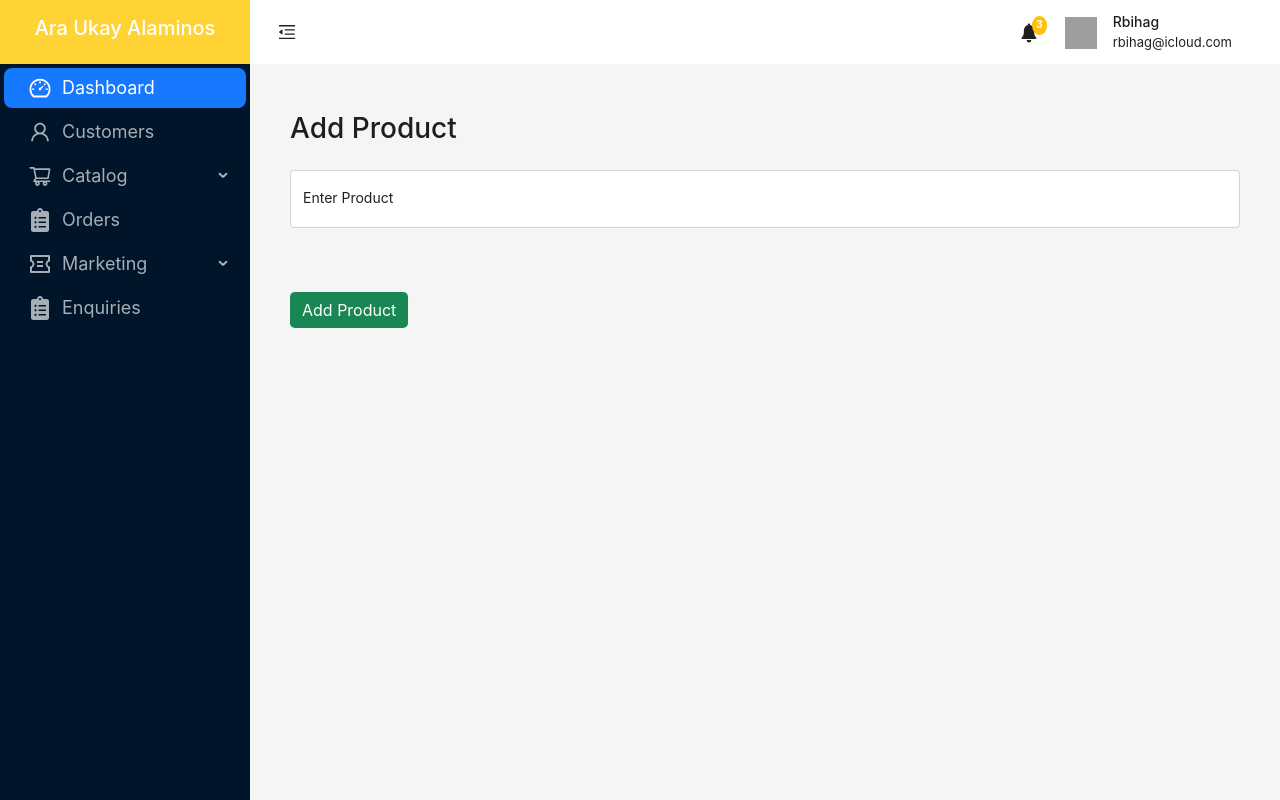
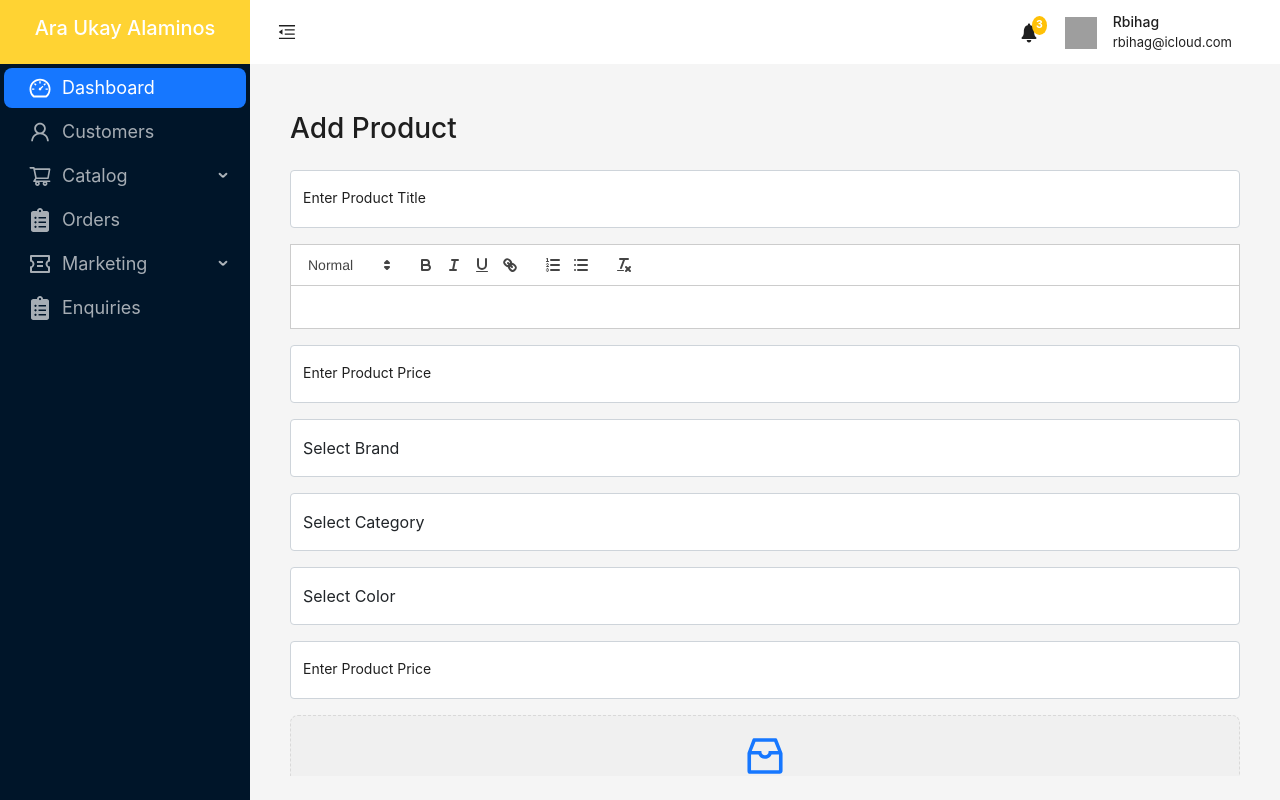
Before and after one commit to Rbihag/ecomm-app-admin, a React (Create React App) app: page /admin/product in a window 1280 px wide. Built offline with nearby package versions, Linux system fonts and the light colour scheme; grey boxes are pictures that could not be loaded.

Commit message:
Add product completed

```diff
--- a/package.json
+++ b/package.json
@@ -11,6 +11,7 @@
     "react": "^18.2.0",
     "react-dom": "^18.2.0",
     "react-icons": "^4.10.1",
+    "react-quill": "^2.0.0",
     "react-router-dom": "^6.14.2",
     "react-scripts": "5.0.1",
     "web-vitals": "^2.1.4"
--- a/src/App.js
+++ b/src/App.js
@@ -17,6 +17,7 @@ import Addcolor from './pages/Addcolor.js';
 import Addcat from './pages/Addcat.js';
 import Addbrand from './pages/Addbrand.js';
 import Addproduct from './pages/Addproduct.js';
+import Addcoupon from './pages/Addcoupon.js';
 
 function App() {
   return (
@@ -38,6 +39,7 @@ function App() {
           <Route path='list-brand' element={<Brandlist />} />
           <Route path='product' element={<Addproduct />} />
           <Route path='list-product' element={<Productlist />} />
+          <Route path='coupon' element={<Addcoupon />} />
           <Route path='coupon-list' element={<Couponlist />} />
         </Route>
       </Routes>
--- /dev/null
+++ b/src/pages/Addcoupon.js
@@ -0,0 +1,18 @@
+import React from 'react'
+import CustomInput from '../components/CustomInput.js'
+
+const Addcoupon = () => {
+    return (
+        <div>
+            <h3 className='mb-4'>Add Coupon</h3>
+            <div>
+                <form action=''>
+                    <CustomInput type='text' label='Enter Coupon' />
+                    <button className='btn btn-success border-0 rounded-3 my-5' type='submit'>Add Coupon</button>
+                </form>
+            </div>
+        </div>
+    )
+}
+
+export default Addcoupon
--- a/src/pages/Addproduct.js
+++ b/src/pages/Addproduct.js
@@ -1,13 +1,79 @@
-import React from 'react'
+import { React, useState } from 'react'
 import CustomInput from '../components/CustomInput.js'
+import ReactQuill from 'react-quill';
+import 'react-quill/dist/quill.snow.css';
+import { InboxOutlined } from '@ant-design/icons';
+import { message, Upload } from 'antd';
+const { Dragger } = Upload;
+
+const props = {
+    name: 'file',
+    multiple: true,
+    action: 'https://www.mocky.io/v2/5cc8019d300000980a055e76',
+    onChange(info) {
+        const { status } = info.file;
+        if (status !== 'uploading') {
+            console.log(info.file, info.fileList);
+        }
+        if (status === 'done') {
+            message.success(`${info.file.name} file uploaded successfully.`);
+        } else if (status === 'error') {
+            message.error(`${info.file.name} file upload failed.`);
+        }
+    },
+    onDrop(e) {
+        console.log('Dropped files', e.dataTransfer.files);
+    },
+};
 
 const Addproduct = () => {
+    const [desc, setDesc] = useState();
+    const handleDesc = (e) => {
+        setDesc(e);
+    };
     return (
         <div>
             <h3 className='mb-4'>Add Product</h3>
             <div>
                 <form action=''>
-                    <CustomInput type='text' label='Enter Product' />
+                    <CustomInput
+                        type='text'
+                        label='Enter Product Title'
+                    />
+                    <div className='mb-3'>
+                        <ReactQuill
+                            theme="snow"
+                            value={desc}
+                            onChange={(evt) => {
+                                handleDesc(evt);
+                            }}
+                        />
+                    </div>
+                    <CustomInput
+                        type='number'
+                        label='Enter Product Price'
+                    />
+                    <select name='' className='form-control py-3 mb-3' id='' >
+                        <option value=''>Select Brand</option>
+                    </select>
+                    <select name='' className='form-control py-3 mb-3' id='' >
+                        <option value=''>Select Category</option>
+                    </select>
+                    <select name='' className='form-control py-3 mb-3' id='' >
+                        <option value=''>Select Color</option>
+                    </select>
+                    <CustomInput
+                        type='number'
+                        label='Enter Product Price'
+                    />
+                    <Dragger {...props}>
+                        <p className='ant-upload-drag-icon'>
+                            <InboxOutlined />
+                        </p>
+                        <p className='ant-upload-text'>Click or Drag File Here
+                        </p>
+                        <p className='ant-upload-hint'>Supports Single or Bulk Upload</p>
+                    </Dragger>
                     <button className='btn btn-success border-0 rounded-3 my-5' type='submit'>Add Product</button>
                 </form>
             </div>
```
Also changed, not shown: 1 other file (tests, documents, lock files or other folders).
